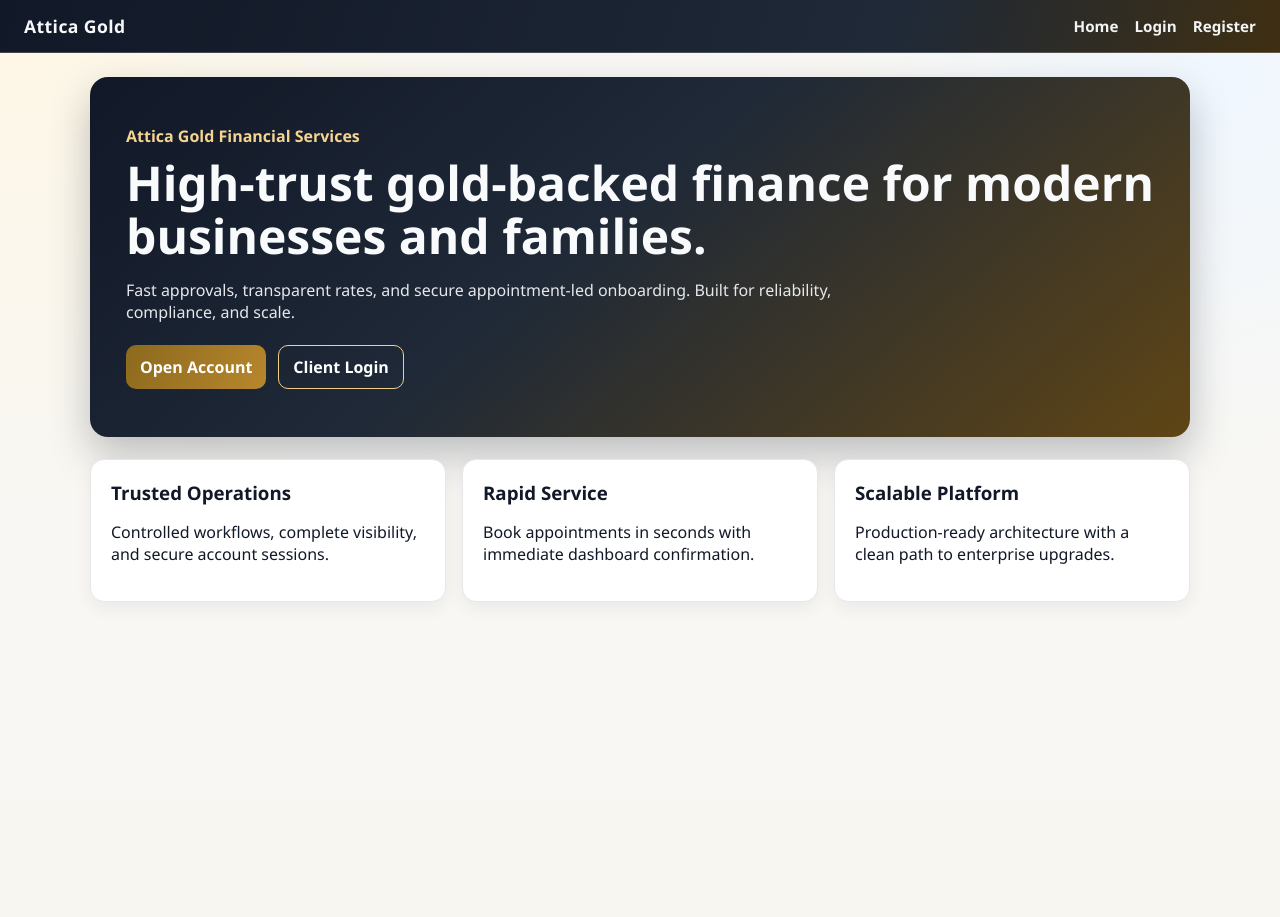
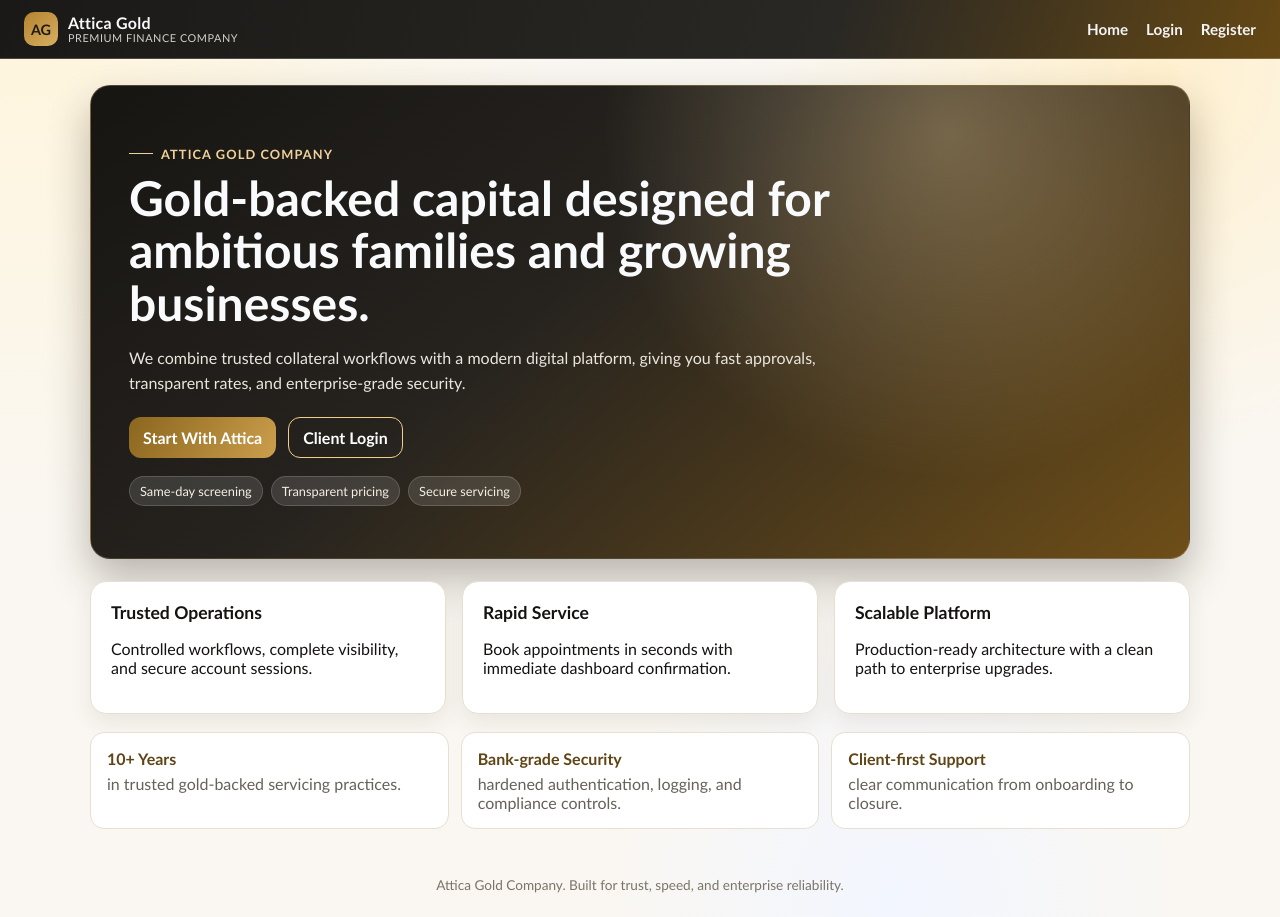
Before and after one commit to Kaif0333/Attica-Gold-Project, a FastAPI app: page / in a window 1280 px wide. Before the commit the page ends 602 px from the top, so only its background shows below. Run offline with FastAPI, Linux system fonts and the light colour scheme.

Commit message:
feat: elevate Attica branding and premium UI across all pages

```diff
--- a/static/css/site.css
+++ b/static/css/site.css
@@ -1,11 +1,11 @@
 :root {
-    --ink: #111827;
-    --muted: #6b7280;
-    --gold: #b8872d;
-    --gold-deep: #8b691d;
-    --paper: #f8f7f4;
+    --ink: #151311;
+    --muted: #66615a;
+    --gold: #bf9445;
+    --gold-deep: #8f6620;
+    --paper: #faf7f2;
     --panel: #ffffff;
-    --line: #e5e7eb;
+    --line: #e7dfd2;
     --alert-success-bg: #e9f9ef;
     --alert-success-ink: #166534;
     --alert-error-bg: #feeceb;
@@ -21,10 +21,11 @@
 body {
     margin: 0;
     color: var(--ink);
-    font-family: "Segoe UI", Tahoma, Geneva, Verdana, sans-serif;
+    font-family: "Trebuchet MS", "Segoe UI", Tahoma, Geneva, Verdana, sans-serif;
     background:
-        radial-gradient(circle at 0% 0%, #fff7e6 0%, transparent 36%),
-        radial-gradient(circle at 95% 10%, #f0f7ff 0%, transparent 26%),
+        radial-gradient(circle at 2% 0%, #fff5db 0%, transparent 34%),
+        radial-gradient(circle at 90% 8%, #fff0ce 0%, transparent 27%),
+        radial-gradient(circle at 70% 98%, #f2f6ff 0%, transparent 23%),
         var(--paper);
     min-height: 100vh;
 }
@@ -36,23 +37,52 @@ body {
     display: flex;
     justify-content: space-between;
     align-items: center;
-    padding: 14px 24px;
+    padding: 12px 24px;
     border-bottom: 1px solid rgba(255, 255, 255, 0.2);
-    background: linear-gradient(110deg, #111827 0%, #1f2937 70%, #3f2f12 100%);
+    background: linear-gradient(110deg, #1a1917 0%, #2a2824 65%, #654814 100%);
     backdrop-filter: blur(6px);
 }
 
 .brand {
-    font-size: 1.1rem;
-    font-weight: 700;
     color: #f7f8fa;
     text-decoration: none;
-    letter-spacing: 0.4px;
+    display: flex;
+    align-items: center;
+    gap: 10px;
+}
+
+.brand-mark {
+    display: grid;
+    place-items: center;
+    width: 34px;
+    height: 34px;
+    border-radius: 10px;
+    background: linear-gradient(140deg, #b4832f 0%, #d7af62 100%);
+    color: #1f1b14;
+    font-weight: 800;
+    font-size: 0.9rem;
+}
+
+.brand-copy {
+    display: grid;
+    line-height: 1.05;
+}
+
+.brand-copy strong {
+    font-size: 1rem;
+    letter-spacing: 0.25px;
+}
+
+.brand-copy small {
+    color: #d4cfc7;
+    font-size: 0.68rem;
+    letter-spacing: 0.55px;
+    text-transform: uppercase;
 }
 
 .nav {
     display: flex;
-    gap: 16px;
+    gap: 18px;
 }
 
 .nav a {
@@ -68,32 +98,53 @@ body {
 
 .page {
     width: min(1100px, 92%);
-    margin: 24px auto 48px;
+    margin: 26px auto 48px;
 }
 
 .hero {
-    background: linear-gradient(140deg, #111827 0%, #1f2937 45%, #5f4515 100%);
+    background:
+        radial-gradient(circle at 78% 10%, rgba(255, 224, 167, 0.32), transparent 36%),
+        linear-gradient(140deg, #171512 0%, #26231f 43%, #6e4e18 100%);
     color: #f8fafc;
-    border-radius: 18px;
-    padding: 48px 36px;
-    box-shadow: 0 18px 40px rgba(17, 24, 39, 0.26);
+    border-radius: 20px;
+    padding: 52px 38px;
+    box-shadow: 0 20px 42px rgba(35, 26, 9, 0.3);
+    border: 1px solid rgba(255, 224, 166, 0.2);
 }
 
 .hero h1 {
     margin: 0 0 14px;
     font-size: clamp(1.8rem, 4vw, 3rem);
     line-height: 1.1;
+    max-width: 900px;
+}
+
+.tag {
+    display: inline-flex;
+    align-items: center;
+    gap: 8px;
+    font-size: 0.8rem;
+    text-transform: uppercase;
+    letter-spacing: 1.1px;
+    color: #f0d299;
+    font-weight: 800;
+}
+
+.tag::before {
+    content: "";
+    width: 24px;
+    height: 1px;
+    background: #f0d299;
 }
 
 .hero .tag {
     margin: 0 0 10px;
-    color: #f5d391;
-    font-weight: 700;
 }
 
 .hero .lead {
     max-width: 720px;
-    color: #e5e7eb;
+    color: #eae6dd;
+    line-height: 1.55;
 }
 
 .hero-actions {
@@ -101,6 +152,22 @@ body {
     display: flex;
     gap: 12px;
     flex-wrap: wrap;
+}
+
+.hero-strip {
+    margin-top: 18px;
+    display: flex;
+    flex-wrap: wrap;
+    gap: 8px;
+}
+
+.hero-strip span {
+    font-size: 0.8rem;
+    background: rgba(255, 255, 255, 0.12);
+    color: #f5efe3;
+    border: 1px solid rgba(255, 255, 255, 0.16);
+    padding: 6px 10px;
+    border-radius: 999px;
 }
 
 .panel-grid {
@@ -114,9 +181,9 @@ body {
     grid-column: span 4;
     background: var(--panel);
     border: 1px solid var(--line);
-    border-radius: 14px;
+    border-radius: 16px;
     padding: 20px;
-    box-shadow: 0 6px 18px rgba(15, 23, 42, 0.06);
+    box-shadow: 0 10px 22px rgba(51, 35, 7, 0.08);
 }
 
 .panel.wide {
@@ -125,6 +192,31 @@ body {
 
 .panel h3 {
     margin: 0 0 10px;
+    font-size: 1.1rem;
+}
+
+.brand-band {
+    margin-top: 18px;
+    display: grid;
+    grid-template-columns: repeat(3, minmax(0, 1fr));
+    gap: 12px;
+}
+
+.brand-band-item {
+    background: #fff;
+    border: 1px solid var(--line);
+    border-radius: 14px;
+    padding: 16px;
+}
+
+.brand-band-item h4 {
+    margin: 0 0 6px;
+    color: #5f4515;
+}
+
+.brand-band-item p {
+    margin: 0;
+    color: var(--muted);
 }
 
 .auth-shell {
@@ -210,7 +310,7 @@ input:focus {
 
 .btn {
     border: 0;
-    border-radius: 10px;
+    border-radius: 12px;
     padding: 10px 14px;
     font-weight: 700;
     text-decoration: none;
@@ -221,12 +321,12 @@ input:focus {
 }
 
 .btn-primary {
-    background: linear-gradient(120deg, var(--gold-deep), var(--gold));
+    background: linear-gradient(120deg, #8b661e, #cb9e4c);
     color: #fff;
 }
 
 .btn-primary:hover {
-    filter: brightness(1.05);
+    filter: brightness(1.08);
 }
 
 .btn-outline {
@@ -277,6 +378,14 @@ input:focus {
 .alert-info {
     background: var(--alert-info-bg);
     color: var(--alert-info-ink);
+}
+
+.site-footer {
+    width: min(1100px, 92%);
+    margin: 0 auto 24px;
+    color: #7b7468;
+    font-size: 0.85rem;
+    text-align: center;
 }
 
 @media (max-width: 900px) {
--- a/templates/admin.html
+++ b/templates/admin.html
@@ -2,6 +2,7 @@
 {% block title %}Admin Console | Attica Gold{% endblock %}
 {% block content %}
 <section class="dash-head">
+    <p class="tag">Attica Gold Operations</p>
     <h1>Admin Console</h1>
     <p>Global visibility across users and appointments.</p>
 </section>
--- a/templates/base.html
+++ b/templates/base.html
@@ -8,7 +8,13 @@
 </head>
 <body>
     <header class="topbar">
-        <a class="brand" href="/">Attica Gold</a>
+        <a class="brand" href="/">
+            <span class="brand-mark">AG</span>
+            <span class="brand-copy">
+                <strong>Attica Gold</strong>
+                <small>Premium Finance Company</small>
+            </span>
+        </a>
         <nav class="nav">
             <a href="/">Home</a>
             {% if request.session.get("user_id") %}
@@ -30,5 +36,9 @@
         {% endif %}
         {% block content %}{% endblock %}
     </main>
+
+    <footer class="site-footer">
+        <p>Attica Gold Company. Built for trust, speed, and enterprise reliability.</p>
+    </footer>
 </body>
 </html>
--- a/templates/dashboard.html
+++ b/templates/dashboard.html
@@ -2,6 +2,7 @@
 {% block title %}Dashboard | Attica Gold{% endblock %}
 {% block content %}
 <section class="dash-head">
+    <p class="tag">Attica Gold Client Space</p>
     <h1>Client Dashboard</h1>
     <p>Signed in as {{ user_email }}.</p>
 </section>
--- a/templates/forgot_password.html
+++ b/templates/forgot_password.html
@@ -3,6 +3,7 @@
 {% block content %}
 <section class="auth-shell">
     <div class="auth-card">
+        <p class="tag">Attica Gold Company</p>
         <h1>Forgot Password</h1>
         <p>Submit your registered email to generate a reset link.</p>
 
--- a/templates/home.html
+++ b/templates/home.html
@@ -2,15 +2,20 @@
 {% block title %}Attica Gold | Premium Gold Finance{% endblock %}
 {% block content %}
 <section class="hero">
-    <p class="tag">Attica Gold Financial Services</p>
-    <h1>High-trust gold-backed finance for modern businesses and families.</h1>
+    <p class="tag">Attica Gold Company</p>
+    <h1>Gold-backed capital designed for ambitious families and growing businesses.</h1>
     <p class="lead">
-        Fast approvals, transparent rates, and secure appointment-led onboarding.
-        Built for reliability, compliance, and scale.
+        We combine trusted collateral workflows with a modern digital platform,
+        giving you fast approvals, transparent rates, and enterprise-grade security.
     </p>
     <div class="hero-actions">
-        <a class="btn btn-primary" href="/register">Open Account</a>
+        <a class="btn btn-primary" href="/register">Start With Attica</a>
         <a class="btn btn-outline" href="/login">Client Login</a>
+    </div>
+    <div class="hero-strip">
+        <span>Same-day screening</span>
+        <span>Transparent pricing</span>
+        <span>Secure servicing</span>
     </div>
 </section>
 
@@ -28,4 +33,19 @@
         <p>Production-ready architecture with a clean path to enterprise upgrades.</p>
     </article>
 </section>
+
+<section class="brand-band">
+    <div class="brand-band-item">
+        <h4>10+ Years</h4>
+        <p>in trusted gold-backed servicing practices.</p>
+    </div>
+    <div class="brand-band-item">
+        <h4>Bank-grade Security</h4>
+        <p>hardened authentication, logging, and compliance controls.</p>
+    </div>
+    <div class="brand-band-item">
+        <h4>Client-first Support</h4>
+        <p>clear communication from onboarding to closure.</p>
+    </div>
+</section>
 {% endblock %}
--- a/templates/login.html
+++ b/templates/login.html
@@ -3,6 +3,7 @@
 {% block content %}
 <section class="auth-shell">
     <div class="auth-card">
+        <p class="tag">Attica Gold Company</p>
         <h1>Client Login</h1>
         <p>Access your Attica Gold account dashboard.</p>
 
--- a/templates/register.html
+++ b/templates/register.html
@@ -3,6 +3,7 @@
 {% block content %}
 <section class="auth-shell">
     <div class="auth-card">
+        <p class="tag">Attica Gold Company</p>
         <h1>Create Account</h1>
         <p>Register to manage appointments and secure financing support.</p>
 
--- a/templates/reset_password.html
+++ b/templates/reset_password.html
@@ -3,6 +3,7 @@
 {% block content %}
 <section class="auth-shell">
     <div class="auth-card">
+        <p class="tag">Attica Gold Company</p>
         <h1>Reset Password</h1>
         <p>Set a new secure password for your account.</p>
 
```
Also changed, not shown: other parts of static/css/site.css (+28 -11 lines).
